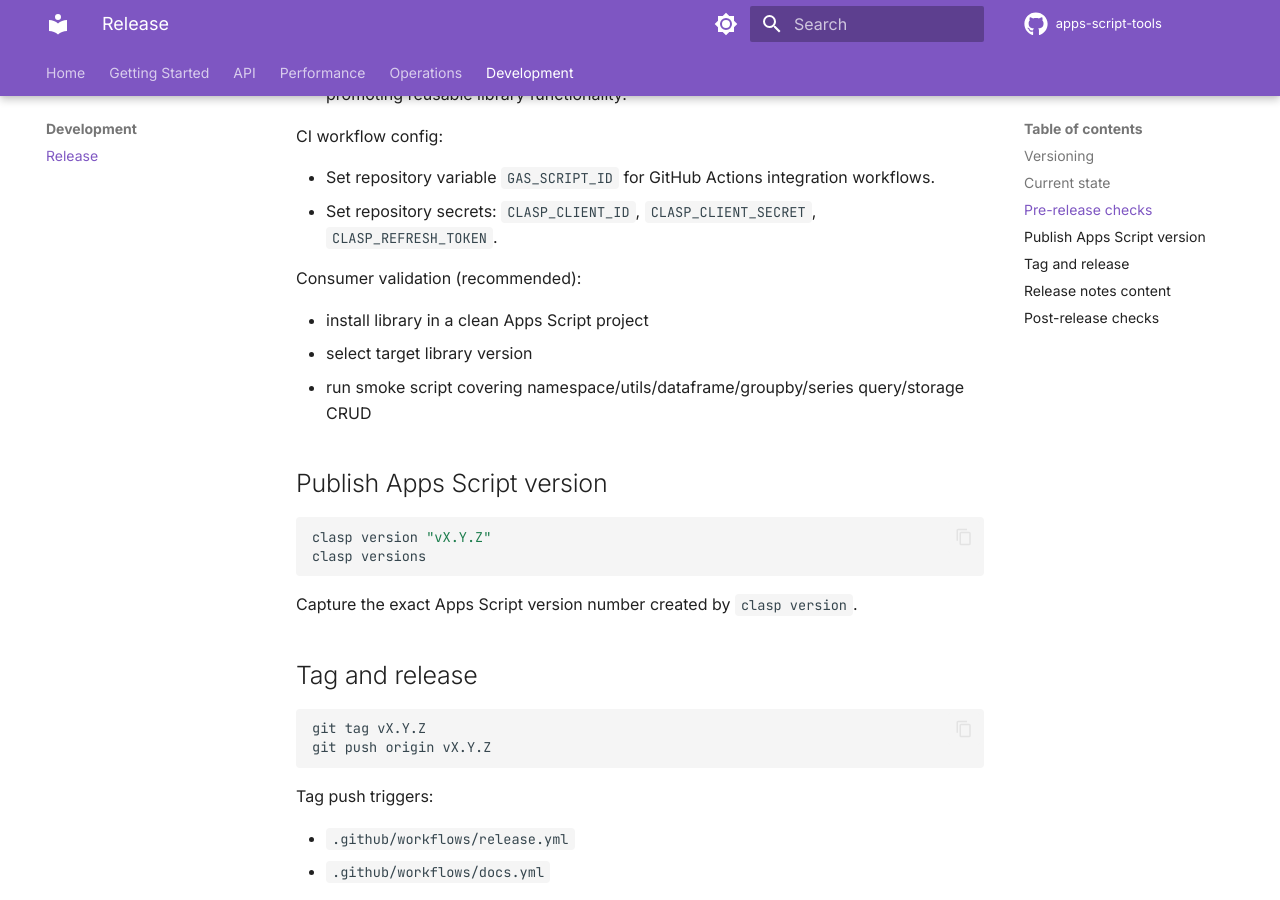
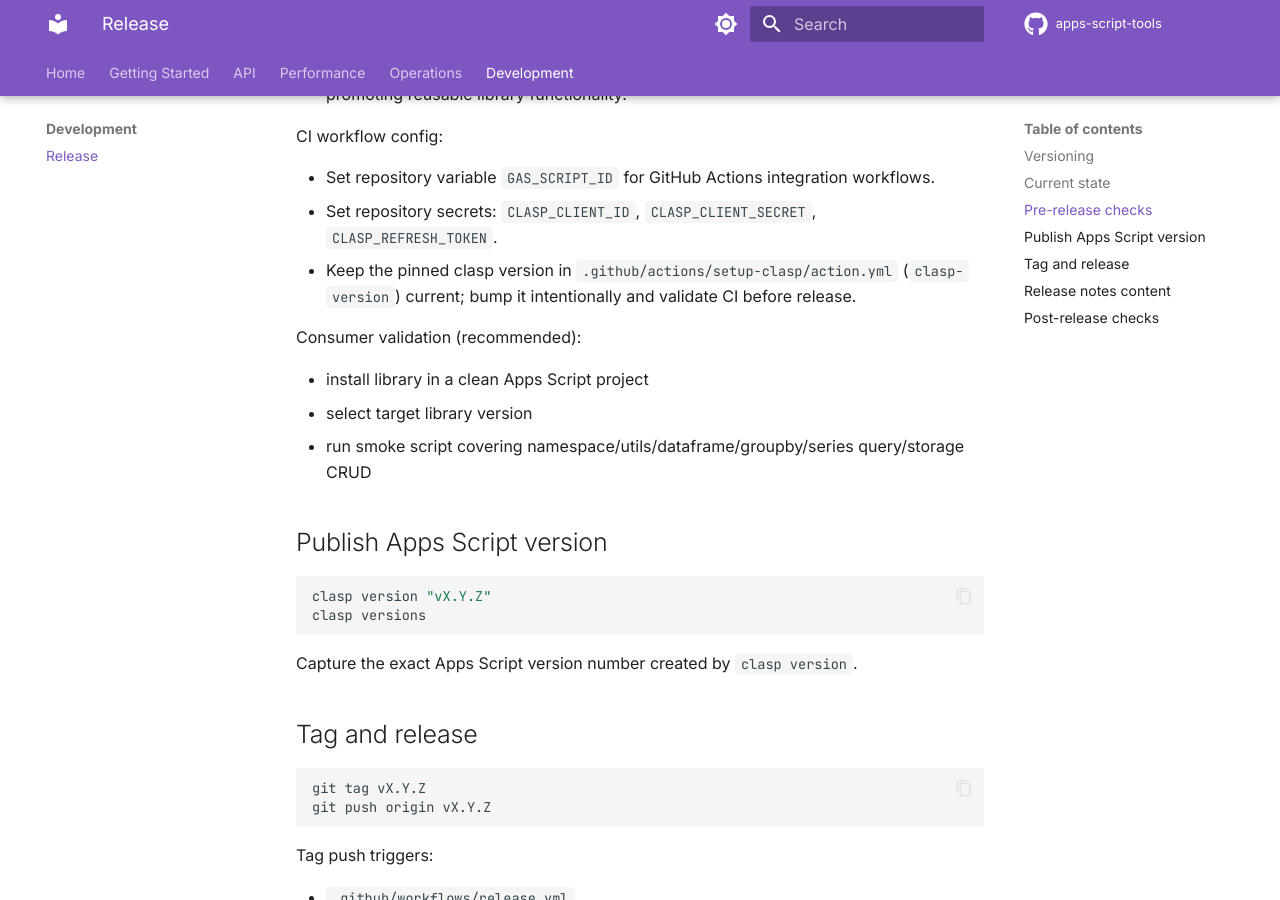
Before and after one commit to joe-broadhead/apps-script-tools, an MkDocs documentation site: the page built from docs/development/release.md, in a window 1280 px wide and 900 px high, scrolled down 1119 px. Built offline with MkDocs 1.6.1 and Material for MkDocs 9.7.7, drawn with Linux system fonts in a browser that asks for light colours; comment, search, counter and statistics services are not loaded.

Commit message:
fix(ci): pin clasp and add explicit secret-scan permissions

```diff
--- a/docs/development/release.md
+++ b/docs/development/release.md
@@ -44,6 +44,7 @@ CI workflow config:
 
 - Set repository variable `GAS_SCRIPT_ID` for GitHub Actions integration workflows.
 - Set repository secrets: `CLASP_CLIENT_ID`, `CLASP_CLIENT_SECRET`, `CLASP_REFRESH_TOKEN`.
+- Keep the pinned clasp version in `.github/actions/setup-clasp/action.yml` (`clasp-version`) current; bump it intentionally and validate CI before release.
 
 Consumer validation (recommended):
 
```
Also changed, not shown: 2 other files.
